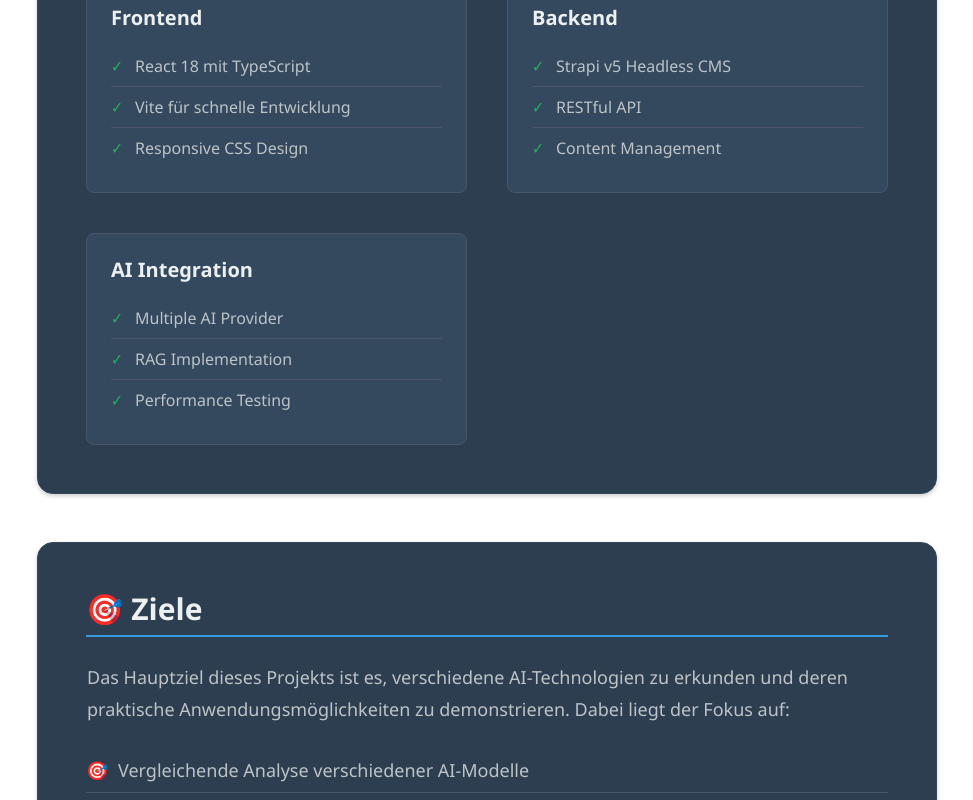
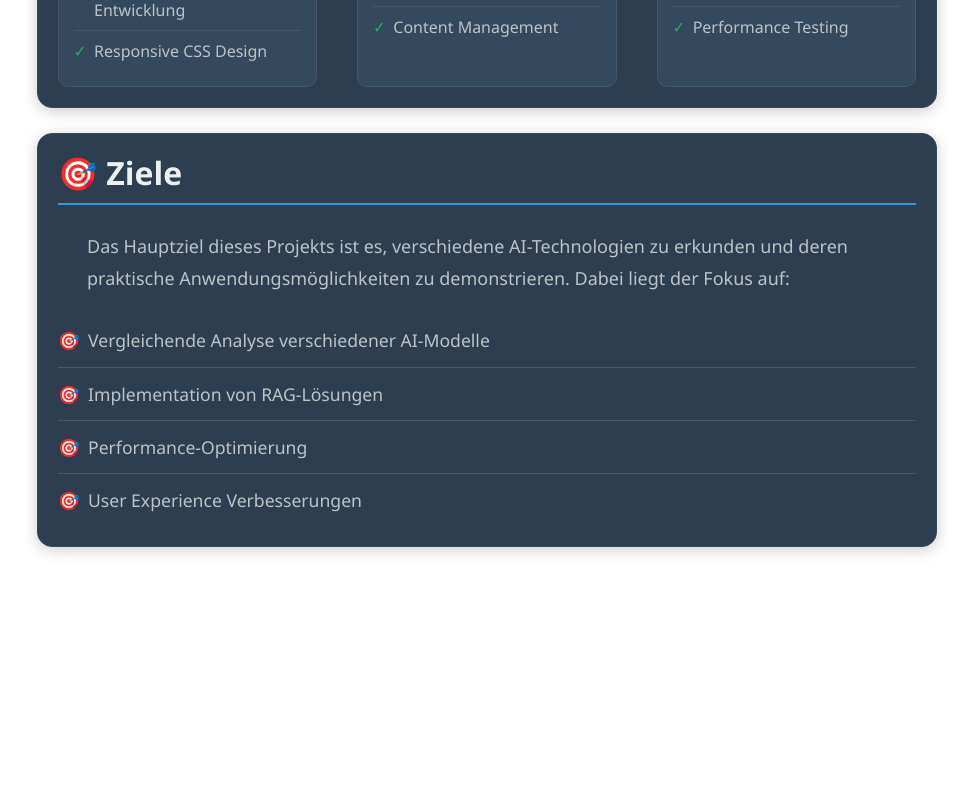
Before and after one commit to merci2/strapi, a React (Vite) app in the folder react-frontend/: page /about in a window 1280 px wide. Shown: the part 860-1660 px from the top of the page, without its empty margins (153-1126 px from the left). Built offline with nearby package versions, Linux system fonts and the light colour scheme; no server answers.

Commit message:
Update page-styles.css

```diff
--- a/react-frontend/src/styles/page-styles.css
+++ b/react-frontend/src/styles/page-styles.css
@@ -1,125 +1,126 @@
 /* react-frontend/src/styles/page-styles.css */
-/* UMGESTELLT AUF DESIGN-TOKENS */
 
 /* ========================================
-   HOME PAGE STYLES - MIT DESIGN-TOKENS
+   HOME PAGE STYLES - DARK MODE + ZENTRIERT
    ======================================== */
 
+/* Content Section nach Hero */
 .content-section {
-  margin-top: var(--space-4xl);                     /* 60px über Token */
+  margin-top: 60px;
 }
 
+/* Feature Grid für Homepage */
 .feature-grid {
   display: grid;
   grid-template-columns: repeat(auto-fit, minmax(300px, 1fr));
-  gap: var(--space-xl);                             /* 30px über Token */
-  margin-top: var(--space-2xl);                     /* 40px über Token */
+  gap: 30px;
+  margin-top: 40px;
+  justify-items: center;                /* Zentriert die Grid-Items */
 }
 
 .feature-card {
-  background: var(--bg-secondary);                  /* #2c3e50 über Token */
-  padding: var(--card-padding);                     /* 40px 30px über Token */
-  border-radius: var(--radius-xl);                  /* 15px über Token */
-  box-shadow: var(--shadow-dark-md);                /* Dark Mode Schatten über Token */
-  text-align: center;
-  transition: all var(--transition-normal);         /* 0.3s ease über Token */
-  border: 1px solid var(--border-primary);          /* #34495e über Token */
+  background: #2c3e50;                  /* Dark Mode Hintergrund */
+  padding: 40px 30px;
+  border-radius: 15px;
+  box-shadow: 0 5px 20px rgba(0,0,0,0.2);
+  text-align: center;                   /* Text in Cards zentriert */
+  transition: all 0.3s ease;
+  border: 1px solid #34495e;            /* Dark Mode Rahmen */
+  width: 100%;                          /* Volle Breite innerhalb des Grid-Items */
+  max-width: 400px;                     /* Maximale Breite für bessere Optik */
 }
 
 .feature-card:hover {
   transform: translateY(-5px);
-  box-shadow: var(--shadow-dark-lg);                /* Stärkerer Schatten über Token */
-  border-color: var(--color-primary);               /* #3498db über Token */
+  box-shadow: 0 15px 40px rgba(0,0,0,0.3);
+  border-color: #3498db;
 }
 
 .feature-card h3 {
-  font-size: var(--font-size-2xl);                  /* 1.5rem über Token */
-  margin-bottom: var(--space-lg);                   /* 20px über Token */
-  color: var(--text-primary);                       /* #ecf0f1 über Token */
-  font-weight: var(--font-weight-semibold);         /* 600 über Token */
+  font-size: 1.5rem;
+  margin-bottom: 20px;
+  color: #ecf0f1;                       /* Helle Überschrift (Dark Mode) */
+  font-weight: 600;
 }
 
 .feature-card p {
-  color: var(--text-secondary);                     /* #bdc3c7 über Token */
-  line-height: var(--line-height-relaxed);          /* 1.7 über Token */
-  font-size: var(--font-size-lg);                   /* 1.1rem über Token */
+  color: #bdc3c7;                       /* Heller Text (Dark Mode) */
+  line-height: 1.7;
+  font-size: 1.1rem;
   margin: 0;
 }
 
 /* ========================================
-   ABOUT PAGE STYLES - MIT DESIGN-TOKENS
+   ABOUT PAGE STYLES - DARK MODE
    ======================================== */
 
-.about-header,
-.contact-header {
+/* About Header */
+.about-header {
   text-align: center;
-  margin-bottom: var(--space-4xl);                  /* 60px über Token */
+  margin-bottom: 60px;
 }
 
-.about-lead,
-.contact-lead {
-  font-size: var(--font-size-xl);                   /* 1.4rem über Token */
-  color: var(--text-secondary);                     /* #bdc3c7 über Token */
-  margin-top: var(--space-lg);                      /* 20px über Token */
+.about-lead {
+  font-size: 1.4rem;
+  color: #bdc3c7;                       /* Heller Text (Dark Mode) */
+  margin-top: 20px;
   max-width: 600px;
   margin-left: auto;
   margin-right: auto;
-  line-height: var(--line-height-normal);           /* 1.6 über Token */
-  text-align: left;
+  line-height: 1.6;
+  text-align: left;                     /* About-Lead linksbündig */
 }
 
+/* About Content Sections */
 .about-content {
   max-width: 900px;
   margin: 0 auto;
 }
 
 .about-section {
-  margin-bottom: var(--space-3xl);                  /* 50px über Token */
-  background: var(--bg-secondary);                  /* #2c3e50 über Token */
-  padding: var(--space-2xl);                        /* 40px über Token */
-  border-radius: var(--radius-xl);                  /* 15px über Token */
-  box-shadow: var(--shadow-dark-sm);                /* Dark Mode Schatten über Token */
-  border: 1px solid var(--border-primary);          /* #34495e über Token */
+  margin-bottom: 50px;
+  background: #2c3e50;                  /* Dark Mode Hintergrund */
+  padding: 40px;
+  border-radius: 15px;
+  box-shadow: 0 3px 15px rgba(0,0,0,0.2);
+  border: 1px solid #34495e;            /* Dark Mode Rahmen */
 }
 
 .about-section h2 {
-  font-size: var(--font-size-3xl);                  /* 2rem über Token */
-  margin-bottom: var(--space-lg);                   /* 25px über Token */
-  color: var(--text-primary);                       /* #ecf0f1 über Token */
-  border-bottom: 2px solid var(--color-primary);    /* #3498db über Token */
-  padding-bottom: var(--space-sm);                  /* 10px über Token */
+  font-size: 2rem;
+  margin-bottom: 25px;
+  color: #ecf0f1;                       /* Helle Überschrift (Dark Mode) */
+  border-bottom: 2px solid #3498db;
+  padding-bottom: 10px;
 }
 
 .about-section p {
-  color: var(--text-secondary);                     /* #bdc3c7 über Token */
-  line-height: var(--line-height-loose);            /* 1.8 über Token */
-  margin-bottom: var(--space-lg);                   /* 20px über Token */
+  color: #bdc3c7;                       /* Heller Text (Dark Mode) */
+  line-height: 1.8;
+  margin-bottom: 20px;
 }
 
-/* ========================================
-   TECHNOLOGY GRID - MIT DESIGN-TOKENS
-   ======================================== */
-
+/* Technology Grid */
 .tech-grid {
   display: grid;
   grid-template-columns: repeat(auto-fit, minmax(250px, 1fr));
-  gap: var(--space-xl);                             /* 30px über Token */
-  margin-top: var(--space-xl);                      /* 30px über Token */
+  gap: 30px;
+  margin-top: 30px;
 }
 
 .tech-item {
-  background: var(--bg-tertiary);                   /* #34495e über Token */
-  padding: var(--space-lg);                         /* 25px über Token */
-  border-radius: var(--radius-md);                  /* 10px über Token */
-  border-left: 4px solid var(--color-primary);      /* #3498db über Token */
-  border: 1px solid var(--border-secondary);        /* #4a5568 über Token */
+  background: #34495e;                  /* Dunklerer Hintergrund (Dark Mode) */
+  padding: 25px;
+  border-radius: 10px;
+  border-left: 4px solid #3498db;
+  border: 1px solid #4a5568;            /* Dark Mode Rahmen */
 }
 
 .tech-item h4 {
-  font-size: var(--font-size-xl);                   /* 1.3rem über Token */
-  margin-bottom: var(--space-md);                   /* 15px über Token */
-  color: var(--text-primary);                       /* #ecf0f1 über Token */
-  font-weight: var(--font-weight-semibold);         /* 600 über Token */
+  font-size: 1.3rem;
+  margin-bottom: 15px;
+  color: #ecf0f1;                       /* Helle Überschrift (Dark Mode) */
+  font-weight: 600;
 }
 
 .tech-item ul {
@@ -129,18 +130,18 @@
 }
 
 .tech-item li {
-  padding: var(--space-sm) 0;                       /* 8px 0 über Token */
-  color: var(--text-secondary);                     /* #bdc3c7 über Token */
-  font-size: var(--font-size-base);                 /* 1rem über Token */
-  border-bottom: 1px solid var(--border-secondary); /* #4a5568 über Token */
+  padding: 8px 0;
+  color: #bdc3c7;                       /* Heller Text (Dark Mode) */
+  font-size: 1rem;
+  border-bottom: 1px solid #4a5568;     /* Dark Mode Trennlinie */
   position: relative;
-  padding-left: var(--space-lg);                    /* 20px über Token */
+  padding-left: 20px;
 }
 
 .tech-item li:before {
   content: "✓";
-  color: var(--color-success);                      /* #27ae60 über Token */
-  font-weight: var(--font-weight-bold);             /* 700 über Token */
+  color: #27ae60;                       /* Grün bleibt */
+  font-weight: bold;
   position: absolute;
   left: 0;
 }
@@ -149,31 +150,28 @@
   border-bottom: none;
 }
 
-/* ========================================
-   GOALS LIST - MIT DESIGN-TOKENS
-   ======================================== */
-
+/* Goals List */
 .goals-list {
   list-style: none;
   padding: 0;
-  margin-top: var(--space-lg);                      /* 20px über Token */
+  margin-top: 20px;
 }
 
 .goals-list li {
-  padding: var(--space-sm) 0;                       /* 12px 0 über Token */
-  padding-left: var(--space-xl);                    /* 30px über Token */
+  padding: 12px 0;
+  padding-left: 30px;
   position: relative;
-  color: var(--text-secondary);                     /* #bdc3c7 über Token */
-  font-size: var(--font-size-lg);                   /* 1.1rem über Token */
-  line-height: var(--line-height-normal);           /* 1.6 über Token */
-  border-bottom: 1px solid var(--border-secondary); /* #4a5568 über Token */
+  color: #bdc3c7;                       /* Heller Text (Dark Mode) */
+  font-size: 1.1rem;
+  line-height: 1.6;
+  border-bottom: 1px solid #4a5568;     /* Dark Mode Trennlinie */
 }
 
 .goals-list li:before {
   content: "🎯";
   position: absolute;
   left: 0;
-  top: var(--space-sm);                             /* 12px über Token */
+  top: 12px;
 }
 
 .goals-list li:last-child {
@@ -181,119 +179,369 @@
 }
 
 /* ========================================
-   CONTACT INFO - MIT DESIGN-TOKENS
+   CONTACT PAGE STYLES - DARK MODE
    ======================================== */
 
-.contact-info {
-  background: var(--bg-secondary);                  /* #2c3e50 über Token */
-  padding: var(--space-2xl);                        /* 40px über Token */
-  border-radius: var(--radius-xl);                  /* 15px über Token */
-  box-shadow: var(--shadow-dark-md);                /* Dark Mode Schatten über Token */
-  margin-top: var(--space-2xl);                     /* 40px über Token */
+/* Contact Header */
+.contact-header {
+  text-align: center;
+  margin-bottom: 60px;
+}
+
+.contact-lead {
+  font-size: 1.4rem;
+  color: #bdc3c7;                       /* Heller Text (Dark Mode) */
+  margin-top: 20px;
   max-width: 600px;
   margin-left: auto;
   margin-right: auto;
-  border: 1px solid var(--border-primary);          /* #34495e über Token */
+  line-height: 1.6;
+  text-align: left;                     /* Contact-Lead linksbündig */
+}
+
+/* Contact Info - Dark Mode */
+.contact-info {
+  background: #2c3e50;                  /* Dark Mode Hintergrund */
+  padding: 40px;
+  border-radius: 15px;
+  box-shadow: 0 5px 25px rgba(0,0,0,0.2);
+  margin-top: 40px;
+  max-width: 600px;
+  margin-left: auto;
+  margin-right: auto;
+  border: 1px solid #34495e;            /* Dark Mode Rahmen */
 }
 
 .contact-info p {
-  margin: var(--space-lg) 0;                        /* 20px 0 über Token */
-  font-size: var(--font-size-lg);                   /* 1.2rem über Token */
-  line-height: var(--line-height-normal);           /* 1.6 über Token */
-  color: var(--text-secondary);                     /* #bdc3c7 über Token */
+  margin: 20px 0;
+  font-size: 1.2rem;
+  line-height: 1.6;
+  color: #bdc3c7;                       /* Heller Text (Dark Mode) */
 }
 
 /* ========================================
-   RESPONSIVE MIT DESIGN-TOKENS
+   RESPONSIVE ANPASSUNGEN
    ======================================== */
 
 /* Large Desktop */
 @media (min-width: 1200px) {
   .feature-grid {
     grid-template-columns: repeat(3, 1fr);
-    gap: var(--space-2xl);                          /* 40px über Token */
+    gap: 40px;
   }
 
   .feature-card {
-    padding: var(--space-3xl) var(--space-2xl);     /* 50px 40px über Token */
+    padding: 50px 40px;
   }
 
   .about-section {
-    padding: var(--space-3xl);                      /* 50px über Token */
+    padding: 50px;
   }
 
   .tech-grid {
-    gap: var(--space-2xl);                          /* 40px über Token */
+    gap: 40px;
   }
 
   .contact-info {
-    padding: var(--space-3xl);                      /* 50px über Token */
+    padding: 50px;
   }
 }
 
 /* Desktop */
 @media (min-width: 992px) and (max-width: 1199px) {
   .feature-card {
-    padding: var(--space-2xl) var(--space-lg);      /* 35px 25px über Token */
+    padding: 35px 25px;
   }
 
   .about-section {
-    padding: var(--space-2xl);                      /* 35px über Token */
+    padding: 35px;
   }
 
   .contact-info {
-    padding: var(--space-2xl);                      /* 35px über Token */
+    padding: 35px;
   }
 }
 
-/* Mobile */
-@media (max-width: 575px) {
+/* Tablet */
+@media (min-width: 768px) and (max-width: 991px) {
+  .content-section {
+    margin-top: 40px;
+  }
+
+  .feature-grid {
+    gap: 25px;
+  }
+
   .feature-card {
-    padding: var(--card-padding-mobile);            /* 20px 15px über Token */
+    padding: 30px 25px;
   }
 
   .feature-card h3 {
-    font-size: var(--font-size-xl);                 /* 1.2rem über Token */
-    margin-bottom: var(--space-sm);                 /* 12px über Token */
+    font-size: 1.4rem;
   }
 
   .feature-card p {
-    font-size: var(--font-size-sm);                 /* 0.9rem über Token */
+    font-size: 1rem;
   }
 
   .about-section {
-    padding: var(--space-lg);                       /* 20px über Token */
-    margin-bottom: var(--space-lg);                 /* 25px über Token */
+    padding: 30px;
+    margin-bottom: 40px;
+  }
+
+  .about-section h2 {
+    font-size: 1.8rem;
+  }
+
+  .tech-grid {
+    gap: 25px;
+  }
+
+  .tech-item {
+    padding: 20px;
+  }
+
+  .contact-header {
+    margin-bottom: 40px;
   }
 
   .contact-info {
-    padding: var(--space-lg);                       /* 20px über Token */
+    padding: 30px;
+  }
+}
+
+/* Mobile Landscape */
+@media (min-width: 576px) and (max-width: 767px) {
+  .content-section {
+    margin-top: 30px;
+  }
+
+  .feature-grid {
+    grid-template-columns: 1fr;
+    gap: 20px;
+  }
+
+  .feature-card {
+    padding: 25px 20px;
+  }
+
+  .feature-card h3 {
+    font-size: 1.3rem;
+    margin-bottom: 15px;
+  }
+
+  .feature-card p {
+    font-size: 0.95rem;
+  }
+
+  .about-header,
+  .contact-header {
+    margin-bottom: 40px;
+  }
+
+  .about-lead,
+  .contact-lead {
+    font-size: 1.2rem;
+  }
+
+  .about-section {
+    padding: 25px;
+    margin-bottom: 30px;
+  }
+
+  .about-section h2 {
+    font-size: 1.6rem;
+    margin-bottom: 20px;
+  }
+
+  .tech-grid {
+    grid-template-columns: 1fr;
+    gap: 20px;
+  }
+
+  .tech-item {
+    padding: 18px;
+  }
+
+  .tech-item h4 {
+    font-size: 1.2rem;
+  }
+
+  .contact-info {
+    padding: 25px;
+  }
+}
+
+/* Mobile Portrait */
+@media (max-width: 575px) {
+  .content-section {
+    margin-top: 25px;
+  }
+
+  .feature-grid {
+    grid-template-columns: 1fr;
+    gap: 15px;
+  }
+
+  .feature-card {
+    padding: 20px 15px;
+  }
+
+  .feature-card h3 {
+    font-size: 1.2rem;
+    margin-bottom: 12px;
+  }
+
+  .feature-card p {
+    font-size: 0.9rem;
+    line-height: 1.6;
+  }
+
+  .about-header,
+  .contact-header {
+    margin-bottom: 30px;
+  }
+
+  .about-lead,
+  .contact-lead {
+    font-size: 1.1rem;
+    margin-top: 15px;
+  }
+
+  .about-section {
+    padding: 20px;
+    margin-bottom: 25px;
+  }
+
+  .about-section h2 {
+    font-size: 1.5rem;
+    margin-bottom: 18px;
+  }
+
+  .about-section p {
+    font-size: 0.95rem;
+    line-height: 1.7;
+    margin-bottom: 15px;
+  }
+
+  .tech-grid {
+    grid-template-columns: 1fr;
+    gap: 15px;
+    margin-top: 20px;
+  }
+
+  .tech-item {
+    padding: 15px;
+  }
+
+  .tech-item h4 {
+    font-size: 1.1rem;
+    margin-bottom: 12px;
+  }
+
+  .tech-item li {
+    font-size: 0.9rem;
+    padding: 6px 0;
+    padding-left: 18px;
+  }
+
+  .goals-list li {
+    font-size: 1rem;
+    padding: 10px 0;
+    padding-left: 25px;
+  }
+
+  .contact-info {
+    padding: 20px;
   }
 
   .contact-info p {
-    font-size: var(--font-size-base);               /* 1rem über Token */
-    margin: var(--space-md) 0;                      /* 15px 0 über Token */
+    font-size: 1rem;
+    margin: 15px 0;
   }
 }
 
 /* ========================================
-   HOVER-EFFEKTE MIT DESIGN-TOKENS
+   HOVER-EFFEKTE FÜR DESKTOP (DARK MODE)
    ======================================== */
 
 @media (min-width: 992px) {
+  .about-section {
+    transition: all 0.3s ease;
+  }
+
   .about-section:hover {
     transform: translateY(-2px);
-    box-shadow: var(--shadow-dark-lg);              /* Stärkerer Schatten über Token */
+    box-shadow: 0 8px 25px rgba(0,0,0,0.3);
+  }
+
+  .tech-item {
+    transition: all 0.3s ease;
   }
 
   .tech-item:hover {
     transform: translateY(-2px);
-    background: var(--border-secondary);            /* #4a5568 über Token */
-    border-left-color: var(--color-primary-light);  /* #5dade2 über Token */
+    background: #4a5568;                 /* Dunklerer Hover (Dark Mode) */
+    border-left-color: #5dade2;          /* Helleres Blau */
+  }
+
+  .contact-info {
+    transition: all 0.3s ease;
   }
 
   .contact-info:hover {
     transform: translateY(-2px);
-    box-shadow: var(--shadow-dark-lg);              /* Stärkerer Schatten über Token */
+    box-shadow: 0 8px 25px rgba(0,0,0,0.3);
   }
 }
+
+/* ========================================
+   ACCESSIBILITY & PRINT
+   ======================================== */
+
+/* Focus States */
+.feature-card:focus-within,
+.tech-item:focus-within,
+.about-section:focus-within {
+  outline: 2px solid #3498db;
+  outline-offset: 2px;
+}
+
+/* High Contrast Mode */
+@media (prefers-contrast: high) {
+  .feature-card,
+  .about-section {
+    border: 2px solid #ecf0f1 !important;
+  }
+
+  .tech-item {
+    border-left-width: 6px;
+  }
+}
+
+/* Reduced Motion */
+@media (prefers-reduced-motion: reduce) {
+  .feature-card,
+  .about-section,
+  .tech-item {
+    transition: none;
+  }
+
+  .feature-card:hover,
+  .about-section:hover,
+  .tech-item:hover {
+    transform: none;
+  }
+}
+
+/* Print Styles */
+@media print {
+  .feature-card,
+  .about-section {
+    background: white !important;
+    color: black !important;
+    border: 1px solid #ddd !important;
+    box-shadow: none !important;
+    page-break-inside: avoid;
+  }
+}
```
